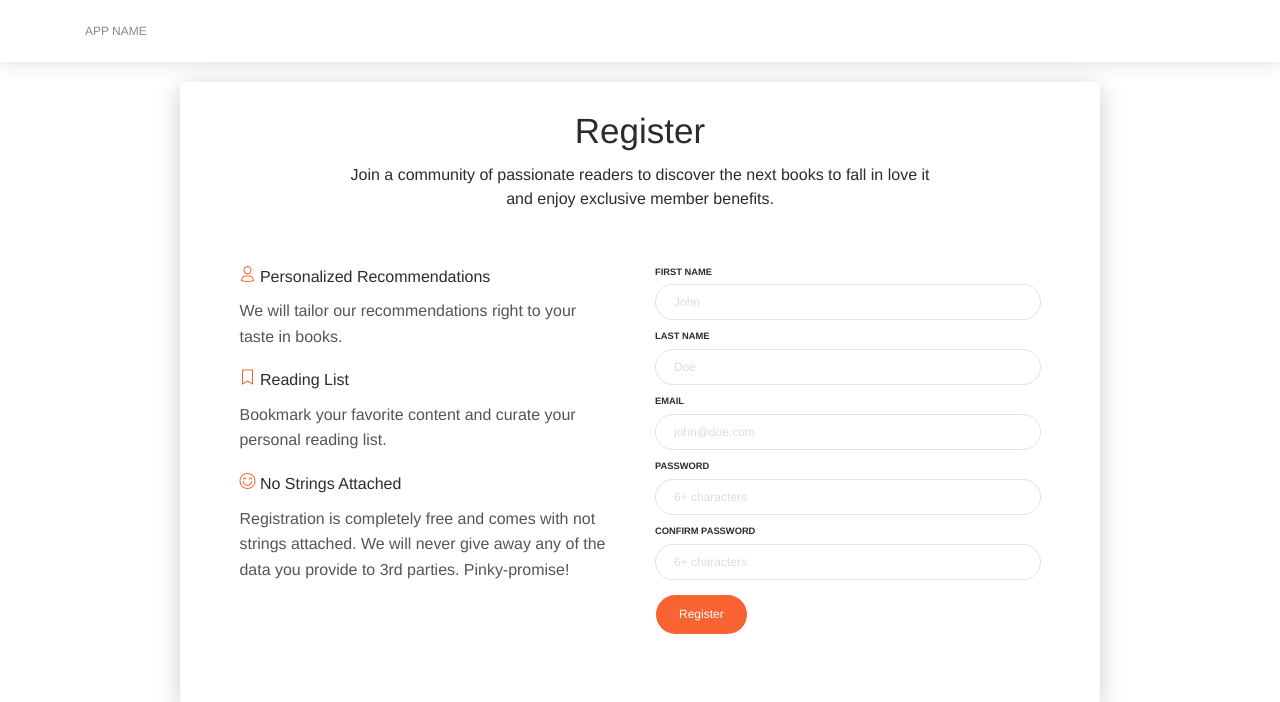
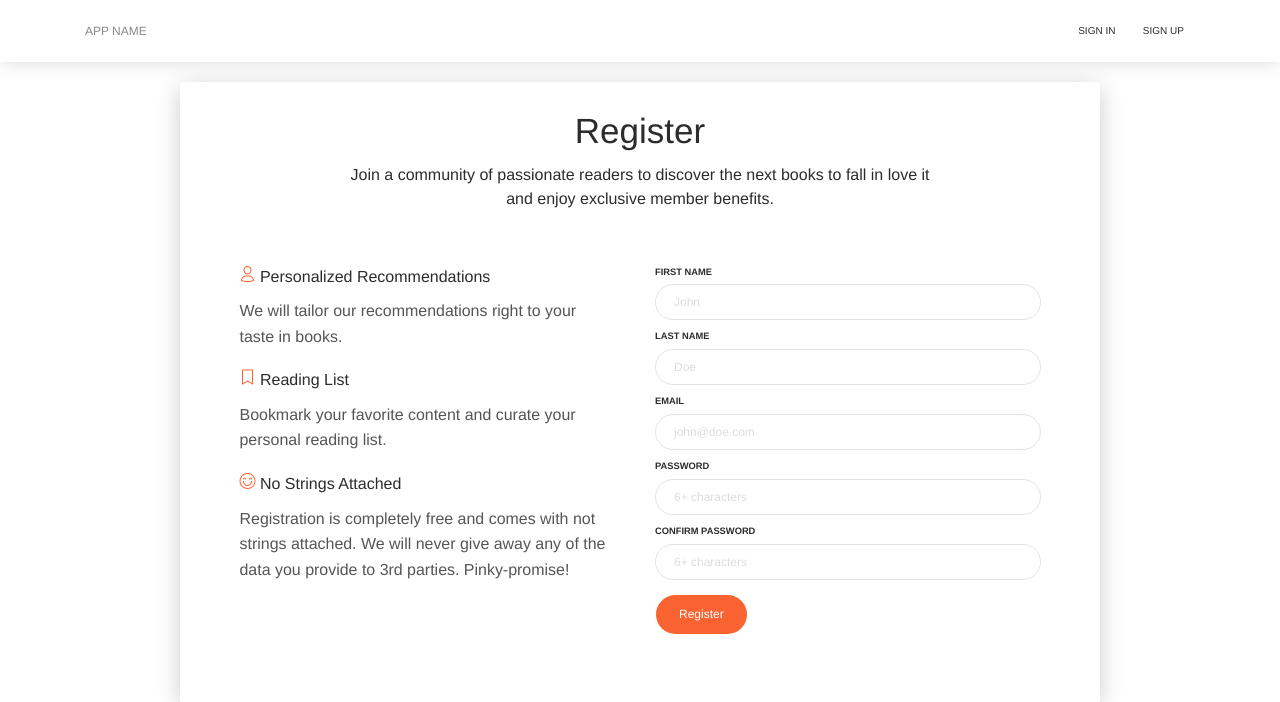
Before and after one commit to FroeMic/FullStack_Info_FinalProject, a Flask app: page /register in a window 1280 px wide. Shown: the top 702 px of the page. Run offline with Flask 2, Linux system fonts and the light colour scheme; some libraries are stand-ins or nearby versions.

Commit message:
Add Navbar Links

```diff
--- a/app/routes.py
+++ b/app/routes.py
@@ -31,3 +31,7 @@ def register():
 @app.route('/login', methods=['GET', 'POST'])
 def login():
     return "TODO: Login route not implemented yet"
+
+@app.route('/logout')
+def logout():
+    return "TODO: Logout route not implemented yet"
--- a/app/static/_css/style.css
+++ b/app/static/_css/style.css
@@ -1,3 +1,15 @@
+/* NAVBAR */
+/* Navbar */
+.sidebar-collapse .navbar-collapse:before  {
+    background: white;
+}
+
+.sidebar-collapse .navbar-collapse .navbar-nav:not(.navbar-logo) .nav-link:not(.btn) {
+    color: #2c2c2c;
+}
+
+
+/* REGISTER VIEW */
 .card-signup {
     max-width: unset;
     padding: 30px 0;
--- a/app/templates/base.html
+++ b/app/templates/base.html
@@ -27,6 +27,25 @@
                     <span class="navbar-toggler-bar bar2"></span>
                     <span class="navbar-toggler-bar bar3"></span>
                  </button>
+              </div>
+
+              <div class="collapse navbar-collapse justify-content-end" id="navigation">
+                  <ul class="navbar-nav">
+                      {% block navlinks %}
+                        {% if current_user.is_anonymous %}
+                        <li class="nav-item">
+                            <a class="nav-link" href="{{ url_for('login') }}">Sign In</a>
+                        </li>
+                        <li class="nav-item">
+                            <a class="nav-link" href="{{ url_for('register') }}">Sign Up</a>
+                        </li>
+                        {% else %}
+                        <li class="nav-item">
+                            <a class="nav-link" href="{{ url_for('logout') }}">Logout</a>
+                        </li>
+                        {% endif %}
+                      {% endblock %}
+                  </ul>
               </div>
 
           </div>
```
